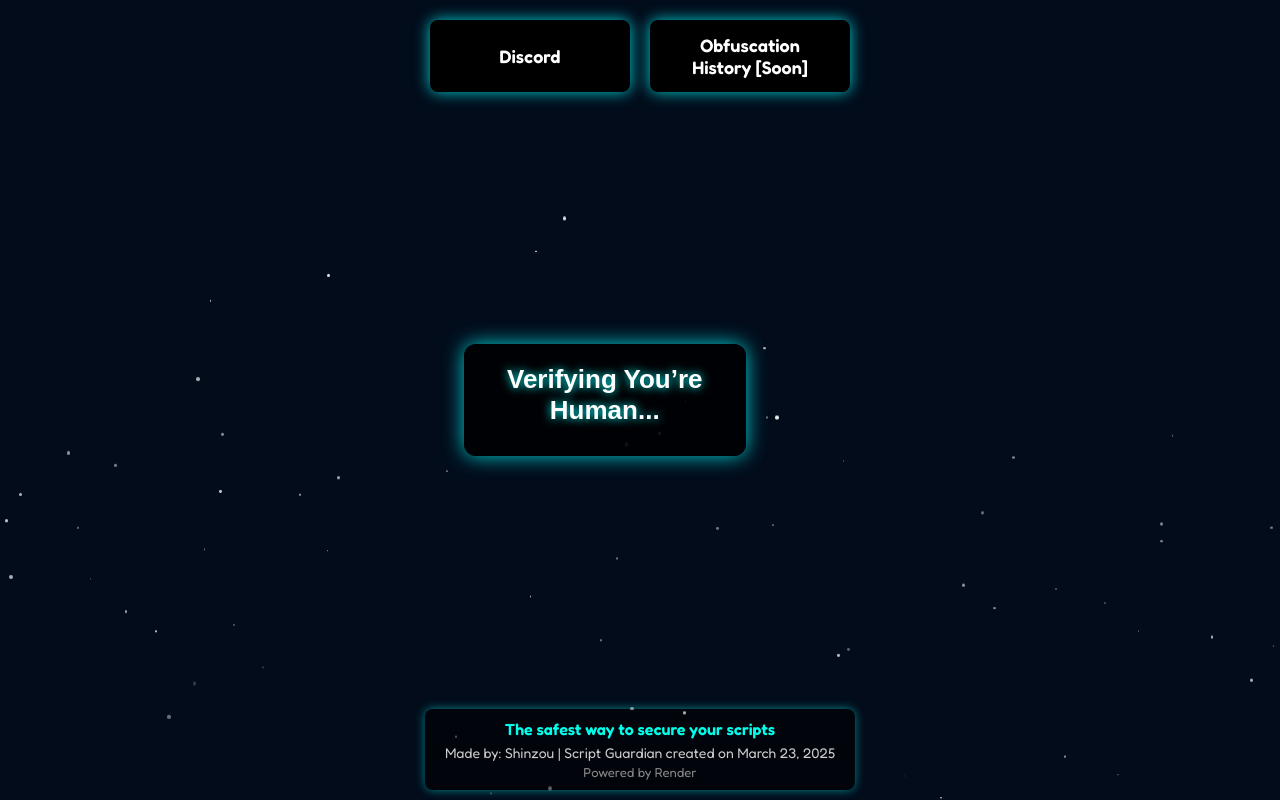
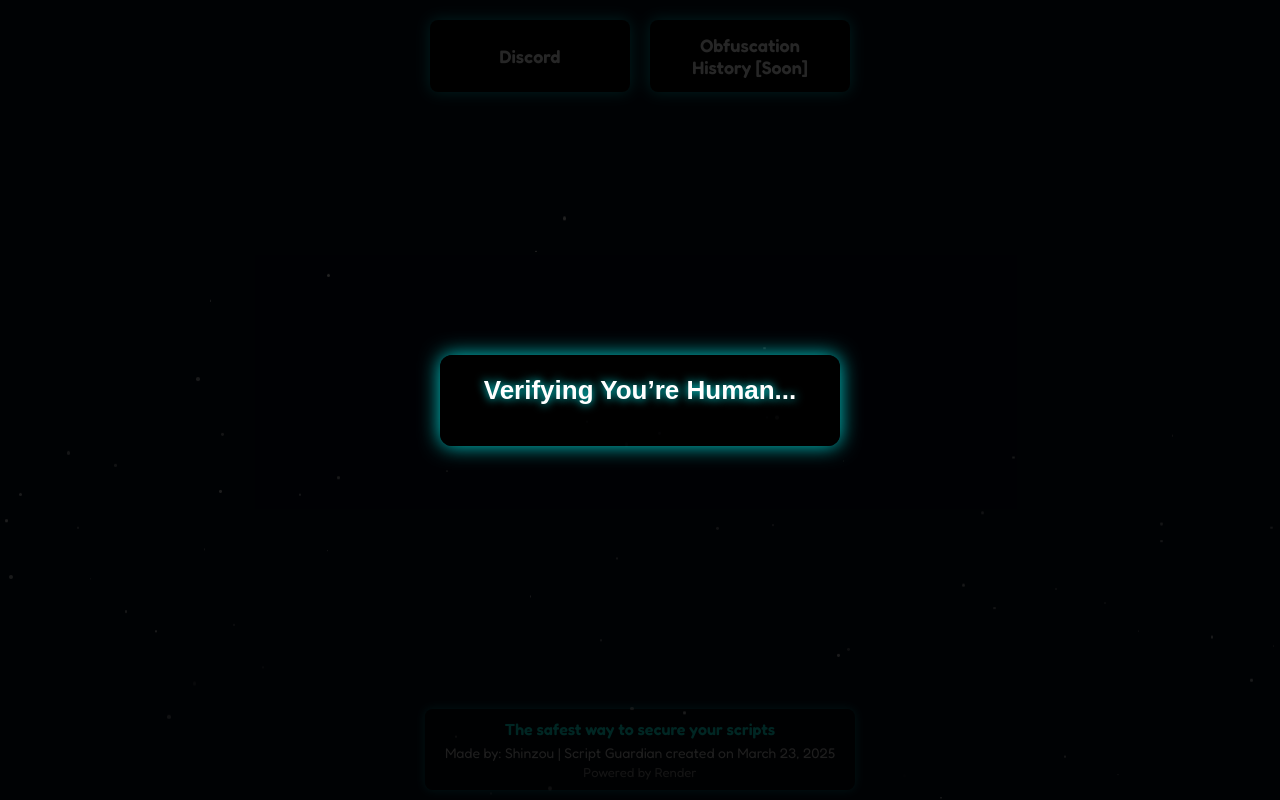
Before and after one commit to rovalrow/Flask, a Flask app: page / in a window 1280 px wide. Run offline with Flask 3, Linux system fonts and the light colour scheme; some libraries are stand-ins or nearby versions.

Commit message:
Update index.html

```diff
--- a/templates/index.html
+++ b/templates/index.html
@@ -261,9 +261,9 @@
 </head>
 <body>
 
-<div id="captchaContainer" style="z-index: 20;">
-  <div class="container show">
-    <h1>Verifying You’re Human...</h1>
+<div id="captchaContainer" style="position: fixed; top: 0; left: 0; width: 100vw; height: 100vh; display: flex; align-items: center; justify-content: center; background: rgba(0,0,0,0.85); z-index: 20;">
+  <div class="container show" style="max-width: 400px; width: 90%; box-shadow: 0 0 20px rgba(0, 255, 255, 0.8);">
+    <h1 style="margin-bottom: 20px;">Verifying You’re Human...</h1>
     <div class="cf-turnstile" data-sitekey="0x4AAAAAABWfDaHaYbkZVwPK" data-callback="onCaptchaSuccess"></div>
   </div>
 </div>
```
